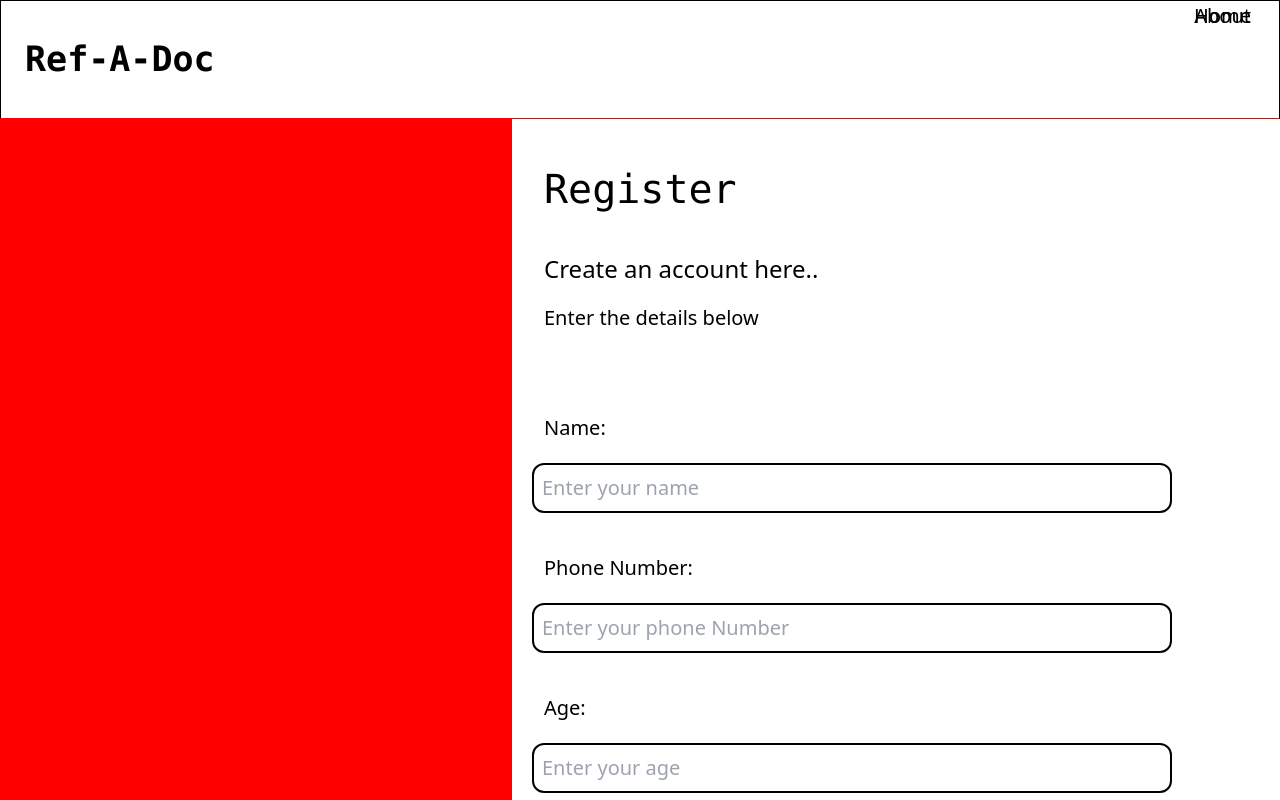
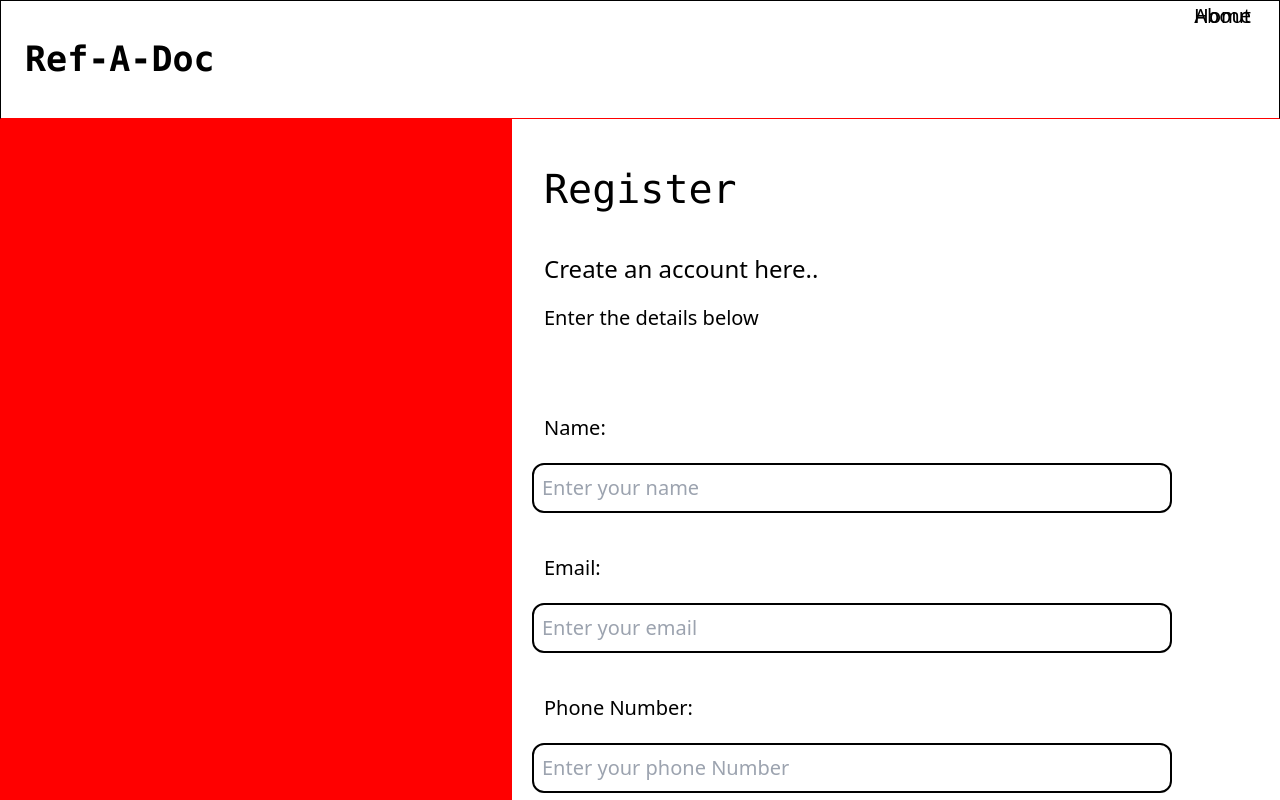
Before and after one commit to Blackeye6941/Ref-a-Doc, a React (Vite) app: page /register in a window 1280 px wide. Shown: the top 800 px of the page. Built offline with nearby package versions, Linux system fonts and the light colour scheme.

Commit message:
Added login and register forms for api integration

```diff
--- /dev/null
+++ b/src/config.js
@@ -0,0 +1 @@
+export const BASE_URL = " ";
--- a/src/pages/Login.jsx
+++ b/src/pages/Login.jsx
@@ -1,20 +1,42 @@
 import React from 'react'
 import { Link } from 'react-router-dom'
+import { useState } from 'react';
 
 const Login = () => {
+  const [formData, setFormData] = useState({
+    email:'',
+    password:'',
+  });
+  const handleInputChange = (e) => {
+    const { name, value } = e.target;
+    setFormData({ ...formData, [name]: value });
+  };
+
+  const handleSubmit = (e) => {
+    e.preventDefault();
+  };
+
+  const handleDoctorLogin = () => {
+    // Implement doctor login logic here
+  };
+
+  const handlePatientLogin = () => {
+    // Implement patient login logic here
+  };
+
   return (
     <>
       <div>
         <div className=' mx-[30rem] pb-[2rem] mt-5 rounded-[30px] border-2 border-red'>
             <h1 className='text-[40px] py-10 font-mono text-center text-red'>Sign In</h1>
-            <form action="">
+            <form onSubmit={handleSubmit}>
                 <label htmlFor="" className='text-[25px] pt-[30px] pl-5'>Email: </label>
-                <input type="Email" placeholder='Enter the Name' id="name" className='block mx-5 py-[2px] my-4 text-[25px] rounded-[10px] border-2 border-red pl-6 pr-[13rem]' />
+                <input type="Email" placeholder='Enter the Name' id="name" className='block mx-5 py-[2px] my-4 text-[25px] rounded-[10px] border-2 border-red pl-6 pr-[13rem]' name='email' onChange={handleInputChange}/>
                 <label htmlFor="" className='text-[25px] pt-[30px] pl-5 mb-[20px]'>Password: </label>
-                <input type="password" placeholder='Enter the Password' id="name" className='block mx-5 my-4 py-[2px] text-[25px] rounded-[10px] border-2 border-red pl-6 pr-[13rem] ' />
+                <input type="password" placeholder='Enter the Password' id="name" className='block mx-5 my-4 py-[2px] text-[25px] rounded-[10px] border-2 border-red pl-6 pr-[13rem] ' name='password' onChange={handleInputChange}/>
 
-                 <Link><button className='bg-red text-white text-[25px] px-5  py-[3px] ml-[20px] mt-[50px] rounded-[10px] hover:bg-lightred'>Login as Doctor</button></Link>
-                 <Link><button className='bg-red text-white text-[25px] px-5  py-[3px] ml-[90px] mt-[50px] rounded-[10px] hover:bg-lightred'>Login as Patient</button></Link>
+                 <Link><button className='bg-red text-white text-[25px] px-5  py-[3px] ml-[20px] mt-[50px] rounded-[10px] hover:bg-lightred' onClick={handleDoctorLogin}>Login as Doctor</button></Link>
+                 <Link><button className='bg-red text-white text-[25px] px-5  py-[3px] ml-[90px] mt-[50px] rounded-[10px] hover:bg-lightred' onClick={handlePatientLogin}>Login as Patient</button></Link>
                  <h1 className='text-[20px] pt-[20px] pl-6'>Don't have an account? <Link to='/register' className='text-blue underline'>Register Here</Link></h1>
             </form>
         </div>
--- a/src/pages/Register.jsx
+++ b/src/pages/Register.jsx
@@ -1,35 +1,93 @@
-import React from 'react'
-import { Link } from 'react-router-dom'
+import React from 'react';
+import { Link } from 'react-router-dom';
 import { useState } from 'react';
 
 const Register = () => {
-
   const [userType, setUserType] = useState('patient'); // Default user type is patient
+  const [formData, setFormData] = useState({
+    name: '',
+    email:'',
+    phoneNumber: '',
+    age: '',
+    userType: 'patient',
+    specialization: '',
+    hospital: '',
+    password: ''
+  });
 
   const handleUserTypeChange = (event) => {
     setUserType(event.target.value);
   };
+
+  const handleInputChange = (e) => {
+    const { name, value } = e.target;
+    setFormData({ ...formData, [name]: value });
+  };
+
+  const handleSubmit = (e) => {
+    e.preventDefault();
+  };
+
   return (
     <>
       <div className='flex'>
-        <div className='bg-red w-[40%] text-center py-[18rem]' >
-        </div>
+        <div className='bg-red w-[40%] text-center py-[18rem]'></div>
         <div className='inline '>
-           <h1 className='text-[2.5em] font-mono pl-8 pt-10'>Register</h1>
-           <h1 className='text-[1.5rem] pl-8 pt-8'>Create an account here..</h1>
-           <h1 className='pl-8 pt-4 text-[20px] pb-10'>Enter the details below</h1>
-           <form>
+          <h1 className='text-[2.5em] font-mono pl-8 pt-10'>Register</h1>
+          <h1 className='text-[1.5rem] pl-8 pt-8'>Create an account here..</h1>
+          <h1 className='pl-8 pt-4 text-[20px] pb-10'>Enter the details below</h1>
+          <form onSubmit={handleSubmit}>
             <div className='flex md:flex-col'>
-                <label htmlFor="" className="pl-8 text-[20px] pt-10 pb-5">Name:</label>
-                <input type="text" placeholder='Enter your name' className="pl-2 text-[20px] border-2 ml-5 w-[40rem] rounded-xl py-2" />
+              <label htmlFor='' className='pl-8 text-[20px] pt-10 pb-5'>
+                Name:
+              </label>
+              <input
+                type='text'
+                placeholder='Enter your name'
+                className='pl-2 text-[20px] border-2 ml-5 w-[40rem] rounded-xl py-2'
+                value={formData.name}
+                name='name'
+                onChange={handleInputChange}
+              />
             </div>
             <div className='flex md:flex-col'>
-                <label htmlFor="" className="pl-8 text-[20px] pt-10 pb-5">Phone Number:</label>
-                <input type="text" placeholder='Enter your phone Number' className=" py-2 pl-2 text-[20px] border-2 ml-5 w-[40rem] rounded-xl" />
+              <label htmlFor='' className='pl-8 text-[20px] pt-10 pb-5'>
+                Email:
+              </label>
+              <input
+                type='email'
+                placeholder='Enter your email'
+                className='pl-2 text-[20px] border-2 ml-5 w-[40rem] rounded-xl py-2'
+                value={formData.email}
+                name='email'
+                onChange={handleInputChange}
+              />
             </div>
             <div className='flex md:flex-col'>
-                <label htmlFor="" className="pl-8 text-[20px] pt-10 pb-5">Age:</label>
-                <input type="number" placeholder='Enter your age' className="py-2 pl-2 text-[20px] border-2 ml-5 rounded-xl pr-[40px] w-[40rem]" />
+              <label htmlFor='' className='pl-8 text-[20px] pt-10 pb-5'>
+                Phone Number:
+              </label>
+              <input
+                type='text'
+                placeholder='Enter your phone Number'
+                className=' py-2 pl-2 text-[20px] border-2 ml-5 w-[40rem] rounded-xl'
+                value={formData.phoneNumber}
+                name='phoneNumber'
+                onChange={handleInputChange}
+              />
+            </div>
+            <div className='flex md:flex-col'>
+              <label htmlFor='' className='pl-8 text-[20px] pt-10 pb-5'>
+                Age:
+              </label>
+              <input
+                type='number'
+                placeholder='Enter your age'
+                className='py-2 pl-2 text-[20px] border-2 ml-5 rounded-xl pr-[40px] w-[40rem]'
+                value={formData.age}
+                name='age'
+                onChange={handleInputChange}
+              />
             </div>
             <div className='flex md:flex-col'>
               <label htmlFor='' className='pl-8 text-[20px] pt-10 pb-5'>
@@ -57,6 +115,9 @@ const Register = () => {
                     type='text'
                     placeholder='Enter your specialization'
                     className='py-2 pl-2 text-[20px] border-2 ml-5 w-[40rem] rounded-xl'
+                    value={formData.specialization}
+                    name='specialization'
+                    onChange={handleInputChange}
                   />
                 </div>
                 <div className='flex md:flex-col'>
@@ -70,22 +131,41 @@ const Register = () => {
                     type='text'
                     placeholder='Enter your hospital'
                     className='py-2 pl-2 text-[20px] border-2 ml-5 w-[40rem] rounded-xl'
+                    value={formData.hospital}
+                    name='hospital'
+                    onChange={handleInputChange}
                   />
                 </div>
               </>
             )}
 
             <div className='flex md:flex-col'>
-                <label htmlFor="" className="pl-8 text-[20px] pt-10 pb-5">Password:</label>
-                <input type="password" placeholder='Enter your password' className="py-2 pl-2 text-[20px] border-2 ml-5 mb-10 pr-[40px] rounded-xl w-[40rem]" min='8'/>
+              <label htmlFor='' className='pl-8 text-[20px] pt-10 pb-5'>
+                Password:
+              </label>
+              <input
+                type='password'
+                placeholder='Enter your password'
+                className='py-2 pl-2 text-[20px] border-2 ml-5 mb-10 pr-[40px] rounded-xl w-[40rem]'
+                value={formData.password}
+                name='password'
+                onChange={handleInputChange}
+              />
             </div>
-            <button className="rounded-xl ml-[18rem] my-8 text-white bg-red hover:bg-light-red mb-[20px] text-[20px] py-2 px-5">Sign Up</button>
-           </form>
-           <h1 className='text-[20px] pb-[20px] pl-10'>Already have an account? <Link to='/login' className='text-blue'>Login here</Link></h1>
+            <button className='rounded-xl ml-[18rem] my-8 text-white bg-red hover:bg-light-red mb-[20px] text-[20px] py-2 px-5'>
+              Sign Up
+            </button>
+          </form>
+          <h1 className='text-[20px] pb-[20px] pl-10'>
+            Already have an account?{' '}
+            <Link to='/login' className='text-blue'>
+              Login here
+            </Link>
+          </h1>
         </div>
       </div>
     </>
-  )
-}
+  );
+};
 
-export default Register
+export default Register;
```
